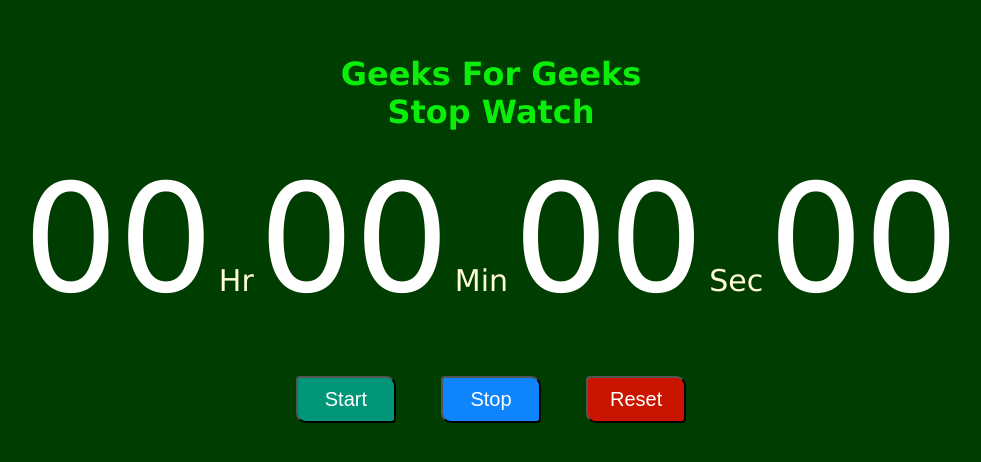
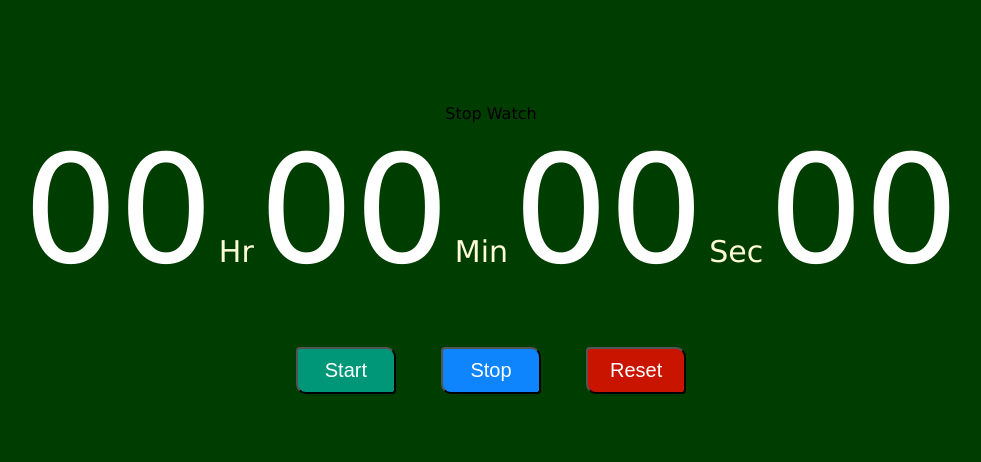
Before and after one commit to dishavin/PRODIGY_WD_02, a plain HTML site: page index.html in a window 1280 px wide. Shown: the part 172-634 px from the top of the page, without its empty margins (149-1130 px from the left). Drawn offline with Linux system fonts and the light colour scheme.

Commit message:
Update index.html

```diff
--- a/index.html
+++ b/index.html
@@ -13,8 +13,7 @@
 
 <body>
     <div class="container">
-        <h1>Geeks For Geeks <br>
-            Stop Watch</h1>
+        <h1></h1>Stop Watch</h1>
         <div id="time">
             <span class="digit" id="hr">
                 00</span>
```
